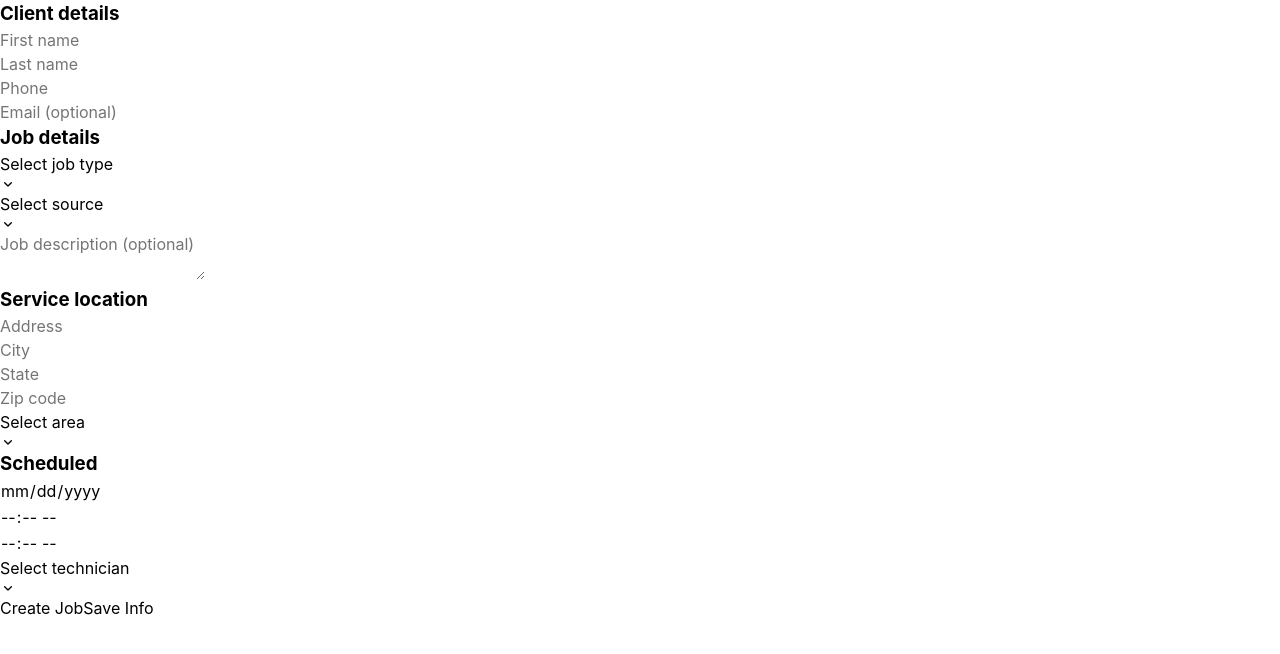
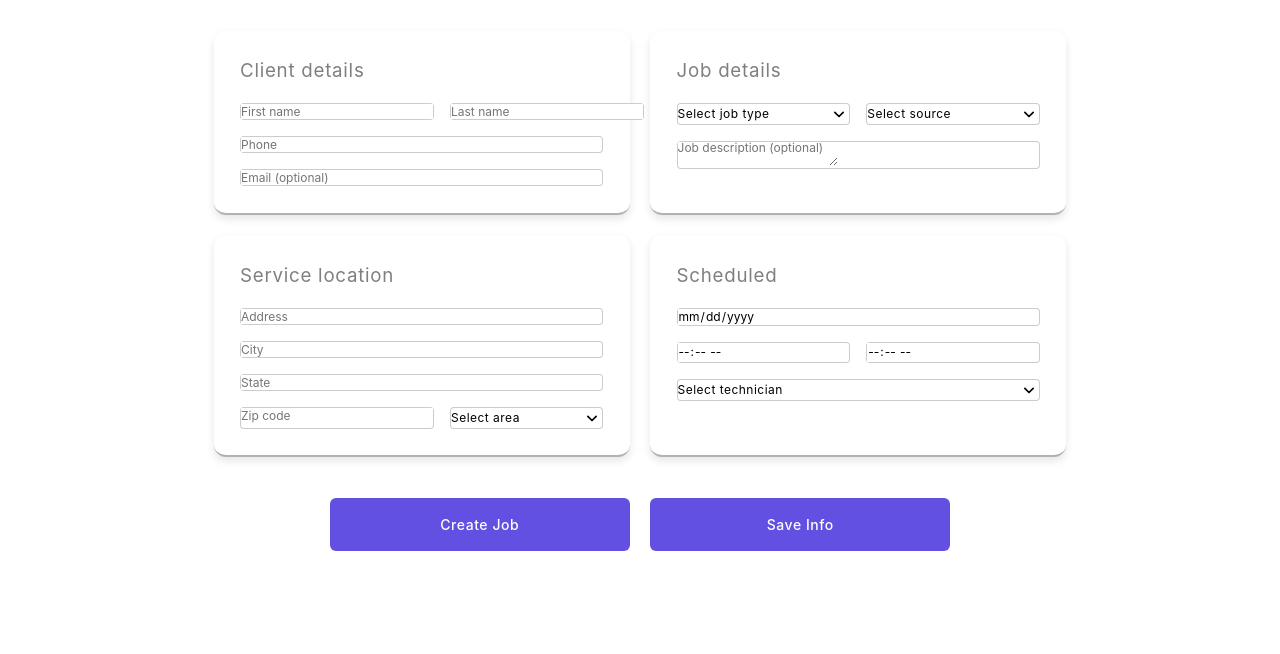
Before and after one commit to john3volta/pipedrive-iframe-integration, a Vue app: page / in a window 1280 px wide. Shown: the top 654 px of the page. Built offline with nearby package versions, Linux system fonts and the light colour scheme.

Commit message:
add: modular SCSS structure and component styles

```diff
--- /dev/null
+++ b/src/styles/components/_form.scss
@@ -0,0 +1,104 @@
+@use '../utils/functions' as *;
+@use '../base/mixins' as *;
+@use '../base/variables' as *;
+
+.form {
+  @include responsive(max-width, 800, 1200);
+  margin: 0 auto;
+  @include responsive(padding, 24, 48);
+  display: flex;
+  flex-direction: column;
+  align-items: center;
+  justify-content: center;
+  @include responsive(gap, 32, 64);
+
+  &__container {
+    max-width: rem-calc(900);
+    display: flex;
+    flex-wrap: wrap;
+    @include responsive(gap, 16, 32);
+  }
+
+  &__actions {
+    display: flex;
+    justify-content: center;
+    @include responsive(gap, 16, 32);
+  }
+
+  &__btn {
+    padding: rem-calc(16) rem-calc(32);
+    border-radius: rem-calc(6);
+    font-size: rem-calc(14);
+    font-weight: 500;
+    transition: all 0.2s ease;
+    letter-spacing: 0.04em;
+    min-width: rem-calc(300);
+    background-color: $color-secondary;
+    color: $color-light;
+
+    &:hover {
+      background-color: darken($color-secondary, 10%);
+    }
+
+    &:active {
+      transform: translateY(1px);
+    }
+  }
+}
+
+.form-section {
+  flex: 1;
+  min-width: 300px;
+  @include responsive(padding, 24, 32);
+  border-radius: rem-calc(12);
+  box-shadow: 0 4px 8px rgba($color-dark, 0.1);
+  border-bottom: 2px solid rgba($color-dark, 0.3);
+
+  &__title {
+    @include responsive(margin-bottom, 16, 24);
+    font-weight: 400;
+    color: rgba($color-text, 0.5);
+    letter-spacing: 0.04em;
+  }
+
+  &__content {
+    display: flex;
+    flex-direction: column;
+    gap: rem-calc(16);
+  }
+}
+
+.form-row {
+  display: flex;
+  gap: rem-calc(16);
+}
+
+.form-field {
+  flex: 1;
+  width: 100%;
+  border: 1px solid rgba($color-dark, 0.2);
+  border-radius: rem-calc(4);
+  font-size: rem-calc(12);
+  background-color: $color-bg;
+  line-height: 1;
+
+  &:focus-within {
+    border-color: rgba($color-secondary, 0.5);
+  }
+}
+
+@include mobile {
+  .form {
+    &__container {
+      flex-direction: column;
+    }
+
+    &__actions {
+      flex-direction: column;
+    }
+  }
+
+  .form-row {
+    flex-direction: column;
+  }
+}
--- /dev/null
+++ b/src/styles/components/_select.scss
@@ -0,0 +1,96 @@
+@use '../utils/functions' as *;
+@use '../base/mixins' as *;
+@use '../base/variables' as *;
+
+.select {
+  height: rem-calc(48);
+  height: 100%;
+  width: 100%;
+  padding: rem-calc(14);
+  color: rgba($color-text, 0.5);
+  position: relative;
+  cursor: pointer;
+
+  &--open {
+    border-color: rgba($color-secondary, 0.5);
+
+    .select__arrow {
+      color: rgba($color-secondary, 0.5);
+      transform: rotate(180deg);
+    }
+  }
+
+  &--disabled {
+    opacity: 0.5;
+    cursor: not-allowed;
+    pointer-events: none;
+  }
+
+  &__button {
+    width: 100%;
+    display: flex;
+    align-items: center;
+    color: inherit;
+  }
+
+  &__value {
+    flex: 1;
+    text-align: left;
+    color: inherit;
+    font-size: rem-calc(12);
+    letter-spacing: 0.04em;
+
+    &--selected {
+      color: $color-text;
+    }
+  }
+
+  &__arrow {
+    width: rem-calc(20);
+    height: rem-calc(20);
+    transition: transform 0.2s;
+  }
+
+  &__dropdown {
+    position: absolute;
+    top: calc(100% + 4px);
+    left: 0;
+    right: 0;
+    background: $color-bg;
+    border: 1px solid rgba($color-secondary, 0.2);
+    border-radius: rem-calc(4);
+    z-index: 10;
+    max-height: rem-calc(206);
+    overflow-y: auto;
+    box-shadow: 0 2px 8px rgba($color-dark, 0.1);
+
+    scrollbar-width: thin;
+    scrollbar-color: rgba($color-secondary, 0.3) transparent;
+
+    &::-webkit-scrollbar {
+      width: rem-calc(4);
+    }
+
+    &::-webkit-scrollbar-track {
+      background: transparent;
+    }
+
+    &::-webkit-scrollbar-thumb {
+      background: rgba($color-secondary, 0.3);
+      border-radius: 2px;
+    }
+
+    &::-webkit-scrollbar-thumb:hover {
+      background: rgba($color-secondary, 0.5);
+    }
+  }
+
+  &__option {
+    padding: rem-calc(8) rem-calc(12);
+    color: $color-text;
+
+    &:hover {
+      background-color: rgba($color-secondary, 0.1);
+    }
+  }
+}
```
Also changed, not shown: src/styles/components/_input.scss (added, +89 -0 lines), src/styles/main.scss (+7 -0 lines).
